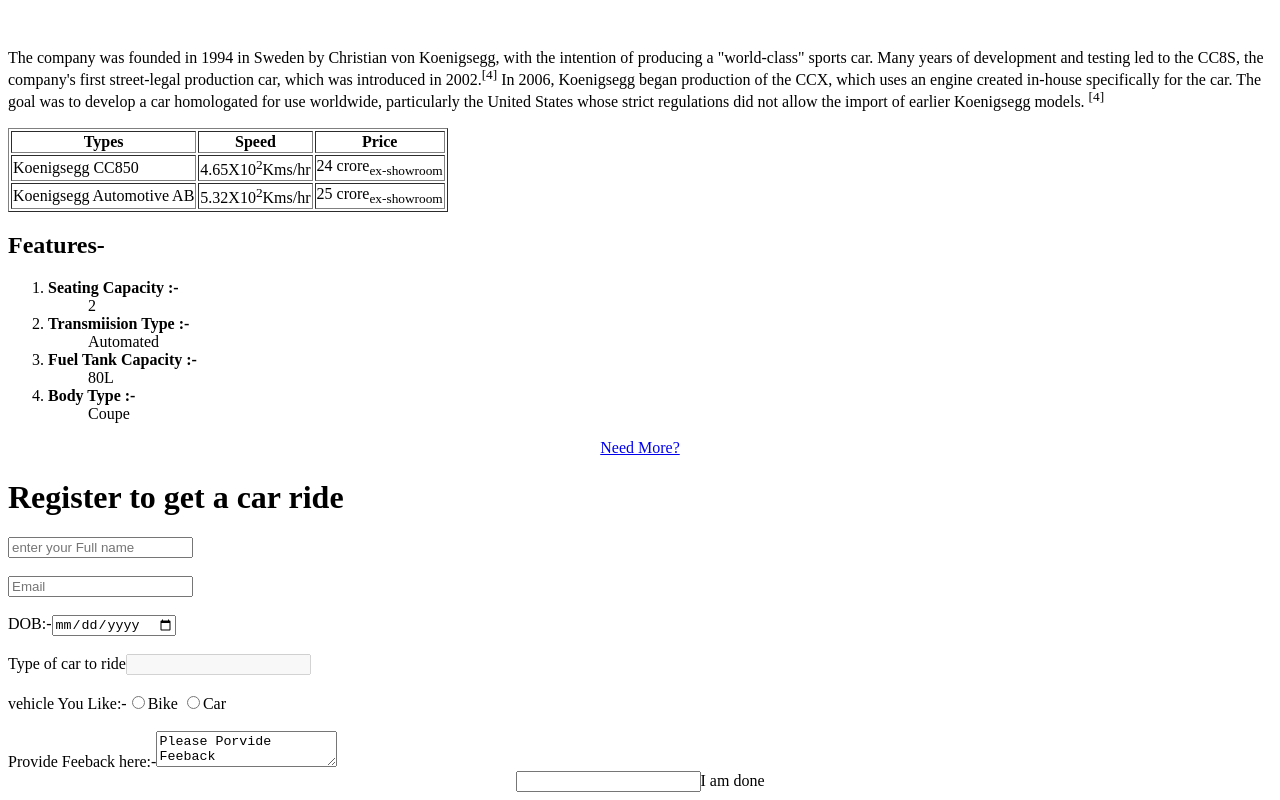
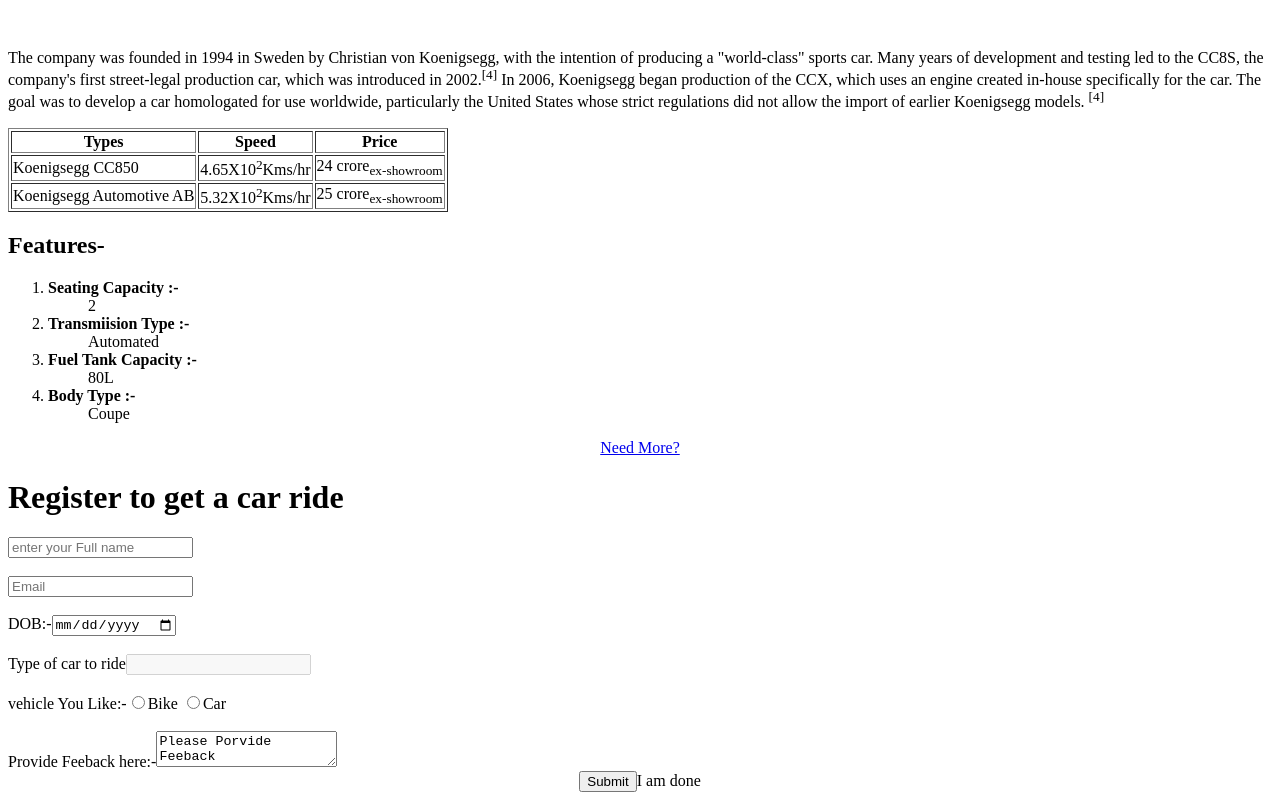
Before and after one commit to Anilreddy1211/Frontend, a plain HTML site: page index.html in a window 1280 px wide. Shown: the part 606-1406 px from the top of the page. Drawn offline with Linux system fonts and the light colour scheme.

Commit message:
Update index.html

```diff
--- a/index.html
+++ b/index.html
@@ -62,7 +62,7 @@ vehicle You Like:-<input type="radio" name="v" id="1"><label for="1">Bike</label
 <input type="radio" name="v" id="2"><label for="2">Car</label><br><br>
 Provide Feeback here:-<textarea maxlength="100">Please Porvide Feeback</textarea>
 <div style="text-align: center;">
-    <input type=" ">I am done</input></diV>
+    <input type="submit">I am done</input></diV>
 </diV>
 </form>
 </body>
```
